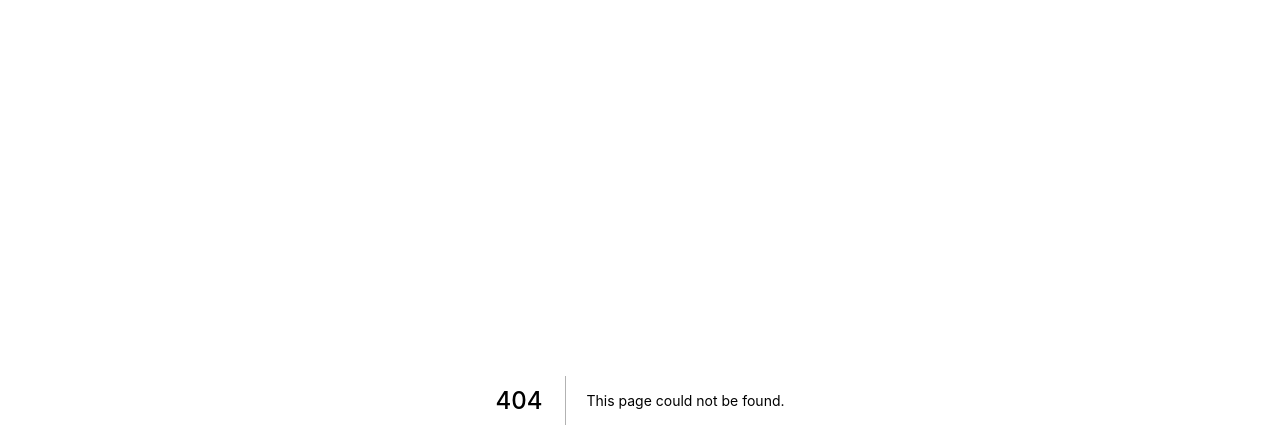
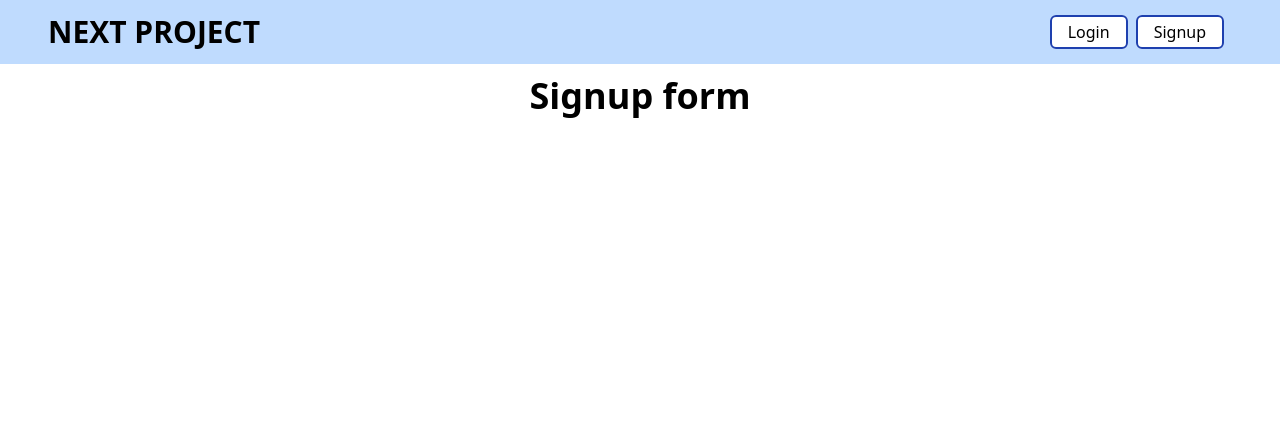
Before and after one commit to velja11/NextProject, a Next.js app: page /signup in a window 1280 px wide. Before the commit this address had no page. Shown: the top 448 px of the page. Built offline with nearby package versions, Linux system fonts and the light colour scheme.

Commit message:
Add navbar and styles

```diff
--- a/components/card.tsx
+++ b/components/card.tsx
@@ -2,7 +2,7 @@ import React from "react";
 
 const Card:React.FC<{title:string, name:string}> = (props) => {
    return ( <div className='flex flex-col  justify-center items-center w-2/12	bg-white border-4 border-blue-400 w-64 mt-5 p-4 rounded-xl hover:bg-blue-300 hover:text-white transition easy-out duration-500 md:ml-4'>
-      <h1 className="text-5xl font-bold underline">{props.title}</h1>
+      <h1 className="text-4xl font-bold">{props.title}</h1>
       <p className='mt-5'>{props.name}</p>
       </div>
    )
--- /dev/null
+++ b/components/navbar.tsx
@@ -0,0 +1,30 @@
+import Link from "next/link";
+import React from "react";
+
+const Navbar:React.FC<{children:React.ReactNode}> = (props) => {
+    return (
+        <div>
+        <div className='flex bg-blue-200 items-center justify-between h-12 p-8'>
+        {/* <nav>
+          <ul className='flex justify-center p-4'>
+            <li>Page 1</li>
+            <li className='ml-6 '>Page 2</li>
+            <li className='ml-6'>Page 3</li>
+          </ul>
+        </nav> */}
+        <Link href="/"><h1 className='ml-4 font-bold lowercase text-3xl md:uppercase cursor-pointer'>Next project</h1></Link>
+        <main className='mr-6'>
+          <div>
+            <Link href="/login"><a className='bg-white rounded-md pl-4 pt-1 pb-1 pr-4 border-2 border-blue-800 hover:bg-blue-400 hover:text-white transition easy-in duration-500'>Login</a></Link>
+            <Link href="/signup"><a className='ml-2 bg-white rounded-md pl-4 pt-1 pb-1 pr-4 border-2 border-blue-800 hover:bg-blue-400 hover:text-white transition easy-in duration-500'>Signup</a></Link>
+
+          </div>
+        </main>
+        </div>
+        {props.children}
+        </div>
+    )
+
+}
+
+export default Navbar;
--- a/pages/_app.tsx
+++ b/pages/_app.tsx
@@ -1,8 +1,12 @@
 import '../styles/globals.css'
 import type { AppProps } from 'next/app'
+import Navbar from '../components/navbar'
 
 function MyApp({ Component, pageProps }: AppProps) {
-  return <Component {...pageProps} />
+  return (
+    <Navbar>
+       <Component {...pageProps} />
+    </Navbar>)
 }
 
 export default MyApp
--- a/pages/index.tsx
+++ b/pages/index.tsx
@@ -1,4 +1,5 @@
 import type { NextPage } from 'next'
+import Link from 'next/link';
 import Card from '../components/card';
 
 
@@ -8,31 +9,7 @@ const Home: NextPage = () => {
 
   return (
     <div>
-      <div className='flex bg-blue-200 items-center justify-between h-12 p-8'>
-      {/* <nav>
-        <ul className='flex justify-center p-4'>
-          <li>Page 1</li>
-          <li className='ml-6 '>Page 2</li>
-          <li className='ml-6'>Page 3</li>
-        </ul>
-      </nav> */}
-      <h1 className='ml-4 font-bold lowercase text-3xl md:uppercase'>Next project</h1>
-      <main className='mr-6'>
-        <div>
-          <a className='bg-white rounded-md pl-4 pt-1 pb-1 pr-4 border-2 border-blue-800 hover:bg-blue-400 hover:text-white transition easy-in duration-500'>Login</a>
-          <a className='ml-2 bg-white rounded-md pl-4 pt-1 pb-1 pr-4 border-2 border-blue-800 hover:bg-blue-400 hover:text-white transition easy-in duration-500'>Signup</a>
-        </div>
-      </main>
-      </div>
-    <div className='flex flex-col justify-center items-center flex-wrap md:flex-row'>
-      {/* <div className='flex flex-col justify-center items-center bg-white border-4 border-blue-400 w-64 mt-5 p-4 rounded-xl hover:bg-blue-300 hover:text-white transition easy-out duration-500 '>
-      <h1 className="text-5xl font-bold underline">Hello</h1>
-      <p className='mt-5'>Test</p>
-      </div>
-      <div className='flex flex-col justify-center items-center bg-white border-4 border-blue-400 w-64 mt-5 p-4 rounded-xl hover:bg-blue-300 hover:text-white transition easy-out duration-500 md:ml-4'>
-      <h1 className="text-5xl font-bold underline">Hello 2</h1>
-      <p className='mt-5'>Test 2</p>
-      </div> */}
+      <div className='flex flex-col justify-center items-center flex-wrap md:flex-row'>
       {itemi.map((item) => {
        return <Card title={item.title} key={item.name} name={item.name} />
       })}
--- /dev/null
+++ b/pages/login.tsx
@@ -0,0 +1,9 @@
+const Login = () => {
+    return (
+    <div className="text-center mt-3">
+        <h1 className="text-4xl font-bold">Login form</h1>
+    </div>
+    )
+}
+
+export default Login;
--- /dev/null
+++ b/pages/signup.tsx
@@ -0,0 +1,10 @@
+const Signup = () => {
+    return (
+        <div className="text-center mt-3">
+            <h1 className="text-4xl font-bold">Signup form</h1>
+        </div>
+    )
+
+}
+
+export default Signup
```
